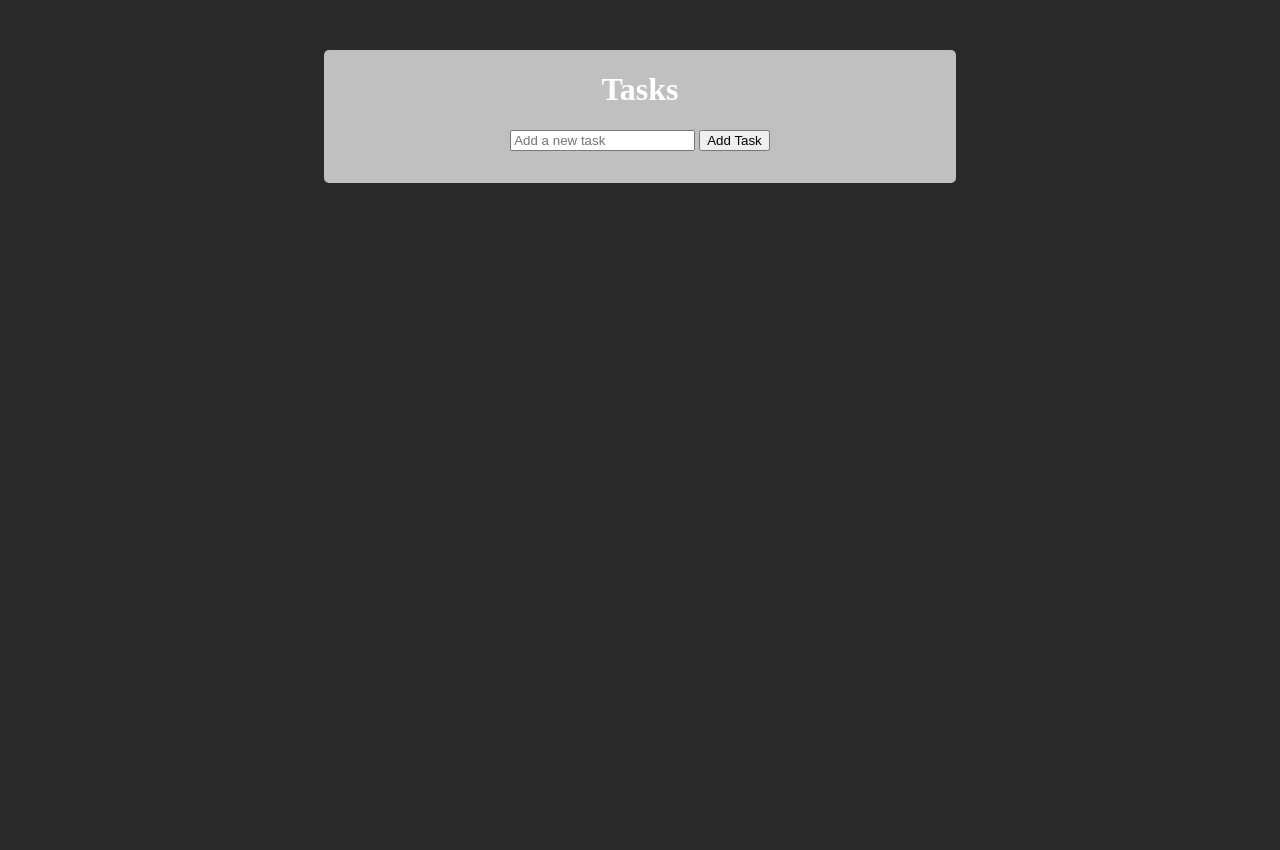
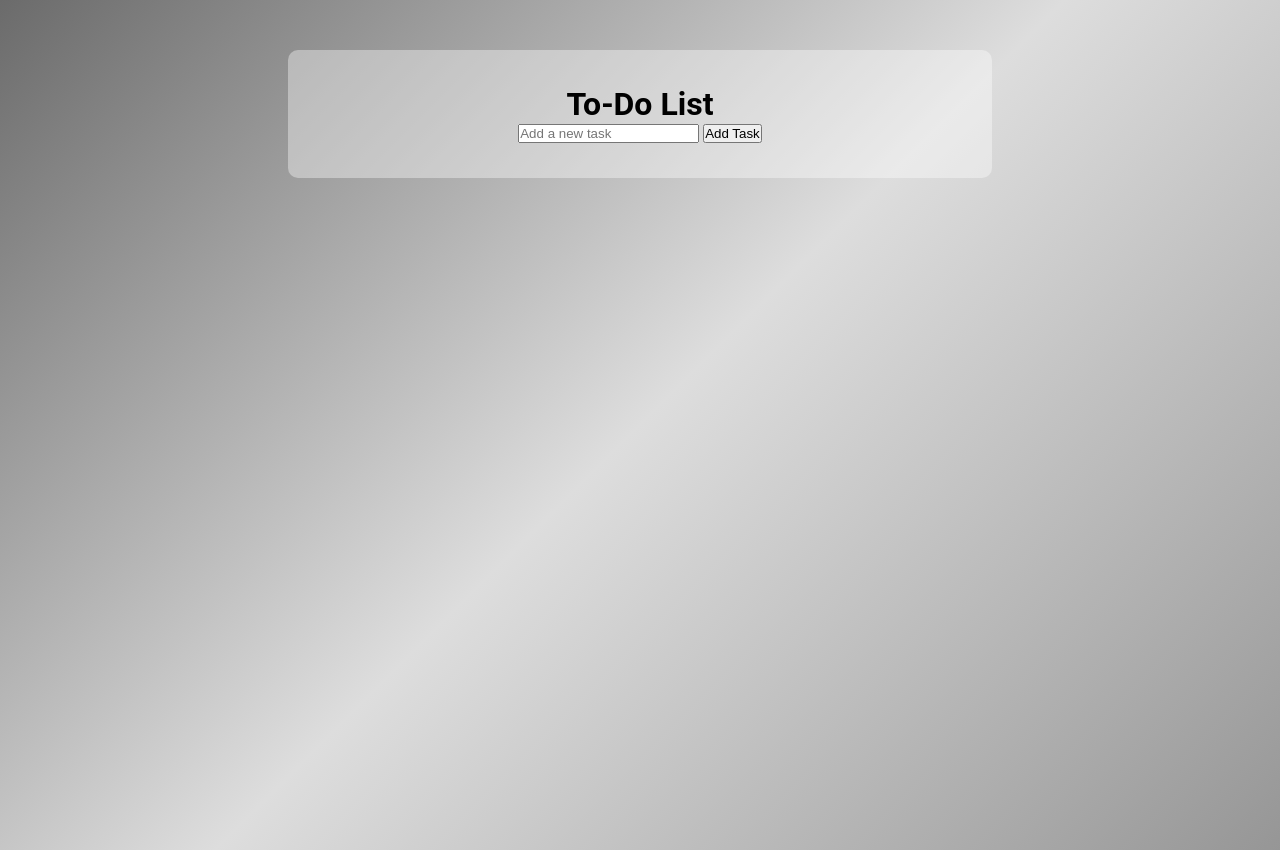
Before and after one commit to victor0710s/to-do-app, a website with bundled scripts: page frontend/index.html in a window 1280 px wide. Before the commit the page ends 800 px from the top, so only its background shows below. Built offline with nearby package versions, Linux system fonts and the light colour scheme.

Commit message:
feat: ajustando o css da pagina

```diff
--- a/frontend/assets/style/main.css
+++ b/frontend/assets/style/main.css
@@ -1,44 +1,26 @@
-:root {
-    --font-color: #fff
+/* Reset CSS */
+* {
+  margin: 0;
+  padding: 0;
+  outline: 0;
+  box-sizing: border-box;
 }
 
 body {
-    background-color: rgb(41, 41, 41);
-    color: var(--font-color);
+  font-family: 'Roboto', sans-serif;
+  background-image: linear-gradient(135deg, #6b6b6b, #dddddd, #969696);
+  height: 100vh;
 }
 
-li {
-    list-style: none;
-    font-size: 1.2rem;
-}
+/* Style */
 
 .container {
-    width: 50%;
-    margin: 50px auto;
-    display: flex;
-    border-radius: 5px;
-    justify-content: center;
-    align-items: center;
-    flex-direction: column;
-    background-color: silver;
+  width: 55%;
+  background-color: #ffffff5f;
+  margin: 50px auto;
+  padding: 35px 30px;
+  border-radius: 10px;
+  display: flex;
+  align-items: center;
+  flex-direction: column;
 }
-
-#task-list {
-  width: 400px;
-}
-
-#task-list li {
-    background-color: rgba(0, 0, 0, 0.789);
-    padding: 10px;
-    margin: 5px;
-    border-radius: 5px;
-    display: flex;
-    align-items: center;
-    justify-content: space-between;
-}
-
-#task-list li a {
-    margin-left: 100px;
-    text-decoration: none;
-    color: rgb(255, 169, 169);
-}
--- a/frontend/index.html
+++ b/frontend/index.html
@@ -12,7 +12,7 @@
 
 
   <div class="container" id="app">
-    <h1>Tasks</h1>
+    <h1></h1>
     <form id="task-form">
       <input type="text" id="task-input" placeholder="Add a new task">
       <button type="submit">Add Task</button>
--- a/frontend/index.js
+++ b/frontend/index.js
@@ -1,10 +1,27 @@
 import locale from "./locales/locales.js";
+
+let listElement = document.getElementById("task-list");
+let inputElement = document.getElementById("task-input");
+let tasks = [] // Array to hold tasks
+
+//* Locale Section
 
 const userLang = navigator.language || "en-US"; // Get the browser lang, but if not found use "en-US"
 const lang = locale[userLang] ? userLang : "en-US"; // If the browser lang is not in the locale object, use "en-US"
 
-let listElement = document.getElementById("task-list");
-let inputElement = document.getElementById("task-input");
+let h1Title = document.querySelector('h1')
+h1Title.innerHTML = locale[lang].title
+
+let btnLocale = document.querySelector('button')
+btnLocale.innerHTML = locale[lang].btnAddTask
+
+inputElement.setAttribute('placeholder', locale[lang].inputPlaceholder)
+
+
+
+
+//*-------------------------------------------------------
+
 
 const forms = document.getElementById('task-form');
 forms.addEventListener("submit", (e) => {
@@ -12,14 +29,13 @@ forms.addEventListener("submit", (e) => {
   addTask();
 })
 
-let tasks = [] // Array to hold tasks
 
 function renderTask() {
   listElement.innerHTML = '';
 
   tasks.map((task) => {
     let liElement = document.createElement('li');
-    let taskText = document.createElement('span')
+    let taskText = document.createElement('span');
     taskText.textContent = task;
 
     let deleteLink = document.createElement('a');
```
